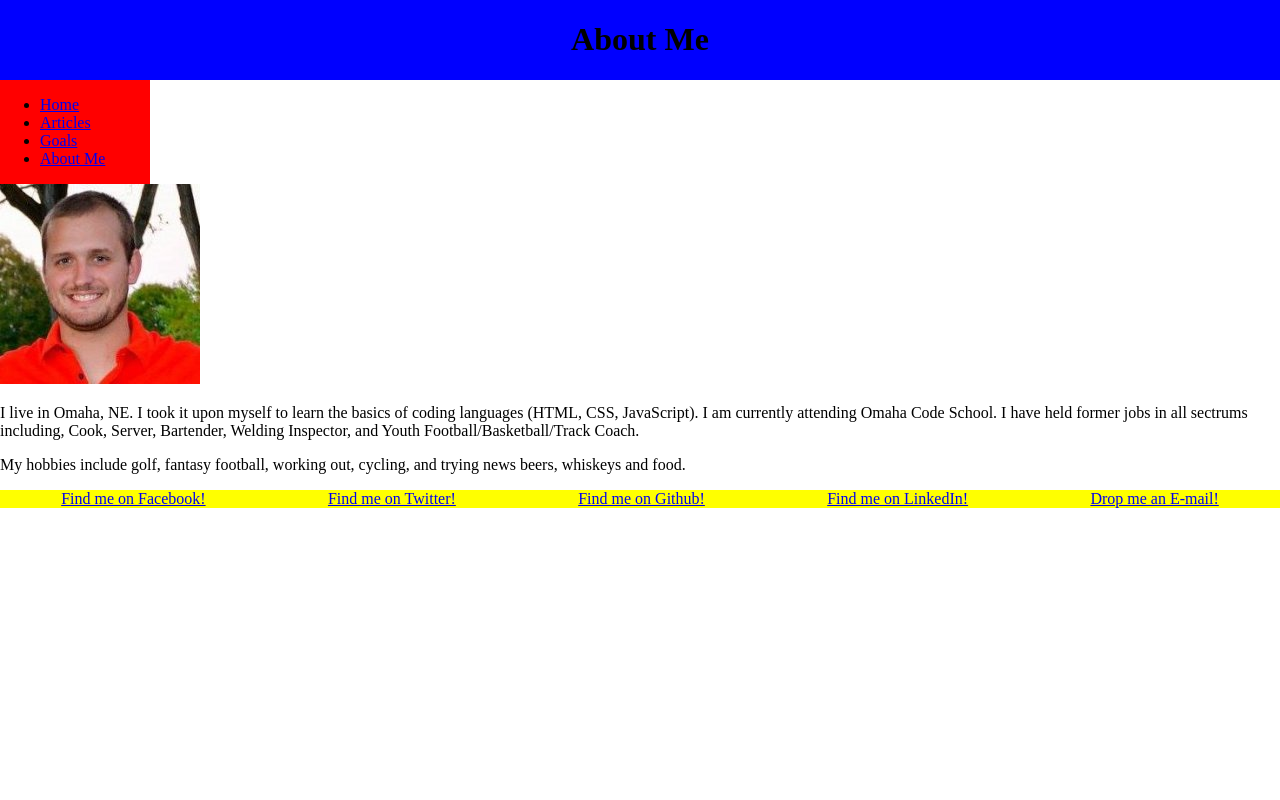
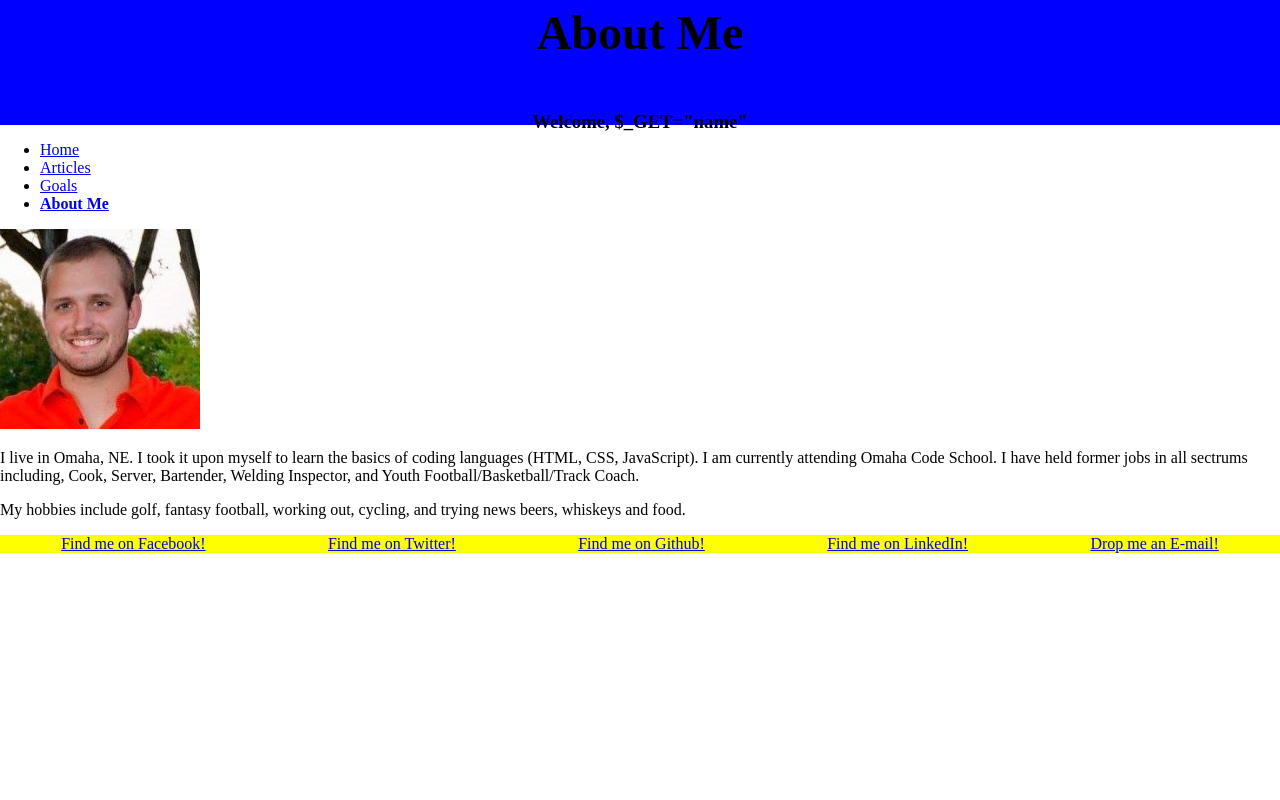
Before and after one commit to CodeMorrow/personal-website, a PHP site: page /about_me.php in a window 1280 px wide. Run offline with PHP 8.4, Linux system fonts and the light colour scheme.

Commit message:
feeling lost about my nav and header

```diff
--- a/about_me.php
+++ b/about_me.php
@@ -12,10 +12,12 @@
 
 	<?php include 'includes/header.php'; ?>
 
-	<div class = "navbar">
-		<?php include 'includes/nav.php'; ?>
-	</div>
+
+
 <body>
+
+	<?php include 'includes/nav.php'; ?>
+
 		<img id="me" src="images/John.jpg">
 
 		<p>I live in Omaha, NE. I took it upon myself to learn the basics of coding languages (HTML, CSS, JavaScript). I am currently attending Omaha Code School. I have held former jobs in all sectrums including, Cook, Server, Bartender, Welding Inspector, and Youth Football/Basketball/Track Coach.</p>
--- a/includes/header.php
+++ b/includes/header.php
@@ -2,5 +2,6 @@
 		<header>
 			<h1><?php if ($thisPage!=="")
 		echo "$thisPage";?></h1>
+			<h3>Welcome, $_GET="name"</h3>
 		</header>
 </html>
--- a/style.css
+++ b/style.css
@@ -7,39 +7,44 @@ html, body{
 header {
 	background-color: blue;
 	display: flex;
-	flex-flow: row && nowrap;
+	flex-flow: column;
 	justify-content: center;
-	align-items: flex-start;
+	align-items: center;
+	height: 125px;
+
+}
+h1 {
+	font-size: 48px;
+}
+
+.tabs {
+	background-color: red;
+	display: flex;
+	border-bottom: 1px solid #D7DBDD;
+}
+
+.tab {
+	background-color: red;
+	cursor: pointer;
+    padding: 5px 30px;
+    color: #16A2D7;
+    font-size: 12px;
+    border-bottom: 2px solid transparent;
+}
+
+.tab.is-tab-selected {
+    border-bottom-color: #4EBBE4;
+ }
+
+#currentpage {
+	font-weight: bold;
+}
 
 }
 
-nav {
-	background-color: red;
-	display: flex;
-	flex-direction: column;
-	justify-content: flex-start;
-	width: 150px;
-	-ms-flex: 0 150px;
-	-webkit-box-flex:  0;
-	-moz-box-flex:  0;
-	-ms-box-flex:  0;
-	box-flex:  0;
-}
-
-
-
-}
-
-body{
+body {
 	background-color: green;
 	display: flex;
-	flex-direction: column;
-	-ms-flex: 1;
-	-webkit-box-flex: 1;
-	-moz-box-flex: 1;
-	-ms-box-flex: 1;
-	box-flex: 1;
-
 }
 
 footer {
```
Also changed, not shown: nav.php (+18 -13 lines).
